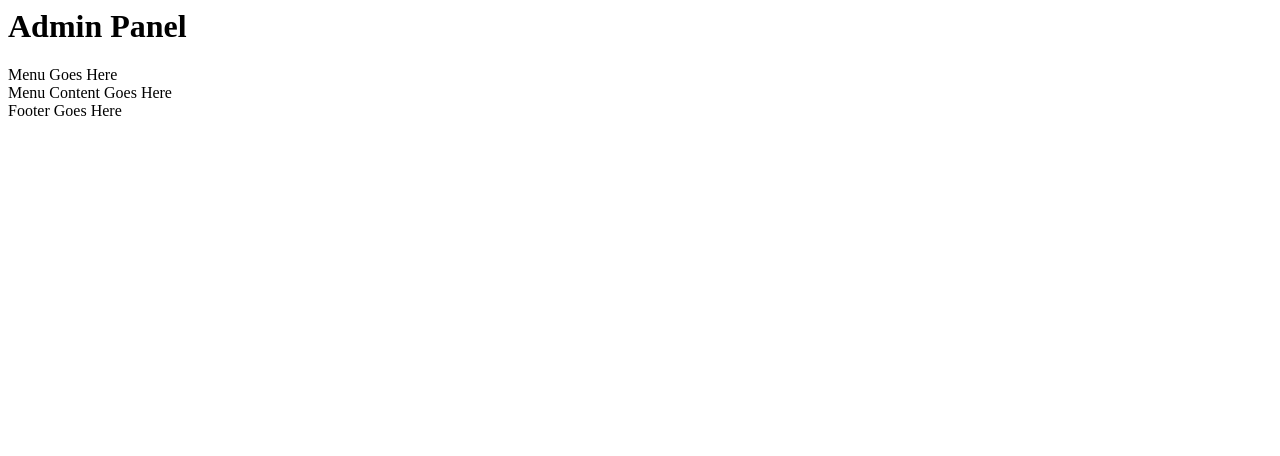
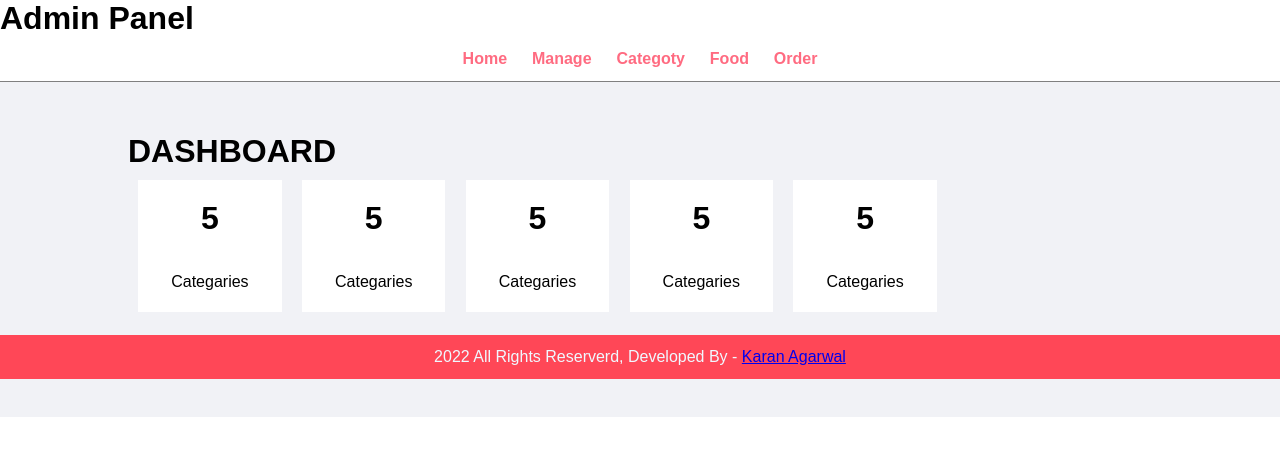
Before and after one commit to KKA-0/Food-Order-PHP, a PHP site: page /admin/index.php in a window 1280 px wide. Shown: the top 456 px of the page. Run offline with PHP 8.4, Linux system fonts and the light colour scheme.

Commit message:
getting started wtih control panel design

```diff
--- a/admin/index.php
+++ b/admin/index.php
@@ -1,23 +1,40 @@
-<html>
-    <head>
-        <title> Food Order Website - Home Page</title>
-    </head>
-
-    <body>
-        <h1> Admin Panel </h1>
-
-    <!-- Mean Section Starts -->
-    <div class="menu">
-        Menu Goes Here
-
-    </div>
+<?php include('partials/menu.php'); ?>
 
 
     <!-- Mean Section End -->
 
     <!-- Mean Content Starts -->
     <div class="main-content">
-        Menu Content Goes Here
+        <div class="wrapper">
+            <h1> DASHBOARD </h1>
+
+            <div class="col-4 text-center">
+                <h1>5</h1>
+                <br> </br>
+                Categaries
+            </div>
+            <div class="col-4 text-center">
+                <h1>5</h1>
+                <br> </br>
+                Categaries
+            </div>
+            <div class="col-4 text-center">
+                <h1>5</h1>
+                <br> </br>
+                Categaries
+            </div>
+            <div class="col-4 text-center">
+                <h1>5</h1>
+                <br> </br>
+                Categaries
+            </div>
+            <div class="col-4 text-center">
+                <h1>5</h1>
+                <br> </br>
+                Categaries
+            </div>
+        <div class="clearfix"></div>
+
 
     </div>
 
@@ -25,14 +42,5 @@
     <!-- Mean Content End -->
 
     <!-- Mean Footer Starts -->
-    Footer Goes Here
-    <div class="Footer">
 
-    </div>
-
-
-    <!-- Mean Footer End -->
-
-    </body>
-
-</html>
+    <?php include('partials/footer.php'); ?>
--- /dev/null
+++ b/admin/partials/footer.php
@@ -0,0 +1,12 @@
+<div class="Footer">
+        <div class="wrapper">
+            <p class="text-center"> 2022 All Rights Reserverd, Developed By - <a href="#" >Karan Agarwal</a></p>
+
+    </div>
+
+
+    <!-- Mean Footer End -->
+
+    </body>
+
+</html>
--- /dev/null
+++ b/admin/partials/menu.php
@@ -0,0 +1,24 @@
+<html>
+    <head>
+        <title> Food Order Website - Home Page</title>
+        <link rel="stylesheet" href="../css/admin.css">
+    </head>
+
+    <body>
+        <h1>Admin Panel </h1>
+
+
+
+    <!-- Mean Section Starts -->
+    <div class="menu text-center">
+    <div class="wrapper">
+        <ul>
+            <li> <a href="index.php">Home</a></li>
+            <li> <a href="manage-admin.php">Manage</a></li>
+            <li> <a href="manage-category.php">Categoty</a></li>
+            <li> <a href="manage-food.php">Food</a></li>
+            <li> <a href="manage-order.php">Order</a></li>
+
+        </ul>
+    </div>
+    </div>
--- /dev/null
+++ b/css/admin.css
@@ -0,0 +1,69 @@
+/*
+    Author: karan agarwal;
+    theme: food order website admin;
+    version 1.0;
+*/
+
+*{
+    margin:0;
+    padding:0;
+    font-family: Arial, Helvetica, sans-serif;
+}
+
+.wrapper{
+
+    padding: 1%;
+    width: 80%;
+    margin: 0 auto;
+
+}
+
+.text-center{
+    text-align: center;
+}
+.clearfix{
+    float: none;
+    clear: both;
+}
+
+/* css for menu  */
+
+.menu{
+    border-bottom: 1PX SOLID grey;
+}
+.menu ul{
+    list-style-type: none;
+}
+
+.menu ul li {
+    display: inline;
+    padding: 1%;
+}
+
+.menu ul li a {
+    text-decoration: none;
+    font-weight: bold;
+    color: #ff6b81;
+
+}
+.menu ul li a:hover{
+    color: #ff4757;
+}
+/*  css for main content  */
+.main-content{
+    background-color: #f1f2f6;
+    padding: 3% 0;
+}
+
+.col-4{
+    width: 10%;
+    background-color: white;
+    margin: 1%;
+    padding: 2%;
+    float: left;
+}
+/*  css for footer */
+.footer{
+    background-color: #ff4757;
+    color: aliceblue;
+}
```
Also changed, not shown: admin/manage-admin.php (added, +18 -0 lines), admin/manage-category.php (added, +10 -0 lines), admin/manage-food.php (added, +10 -0 lines), admin/manage-order.php (added, +10 -0 lines).
